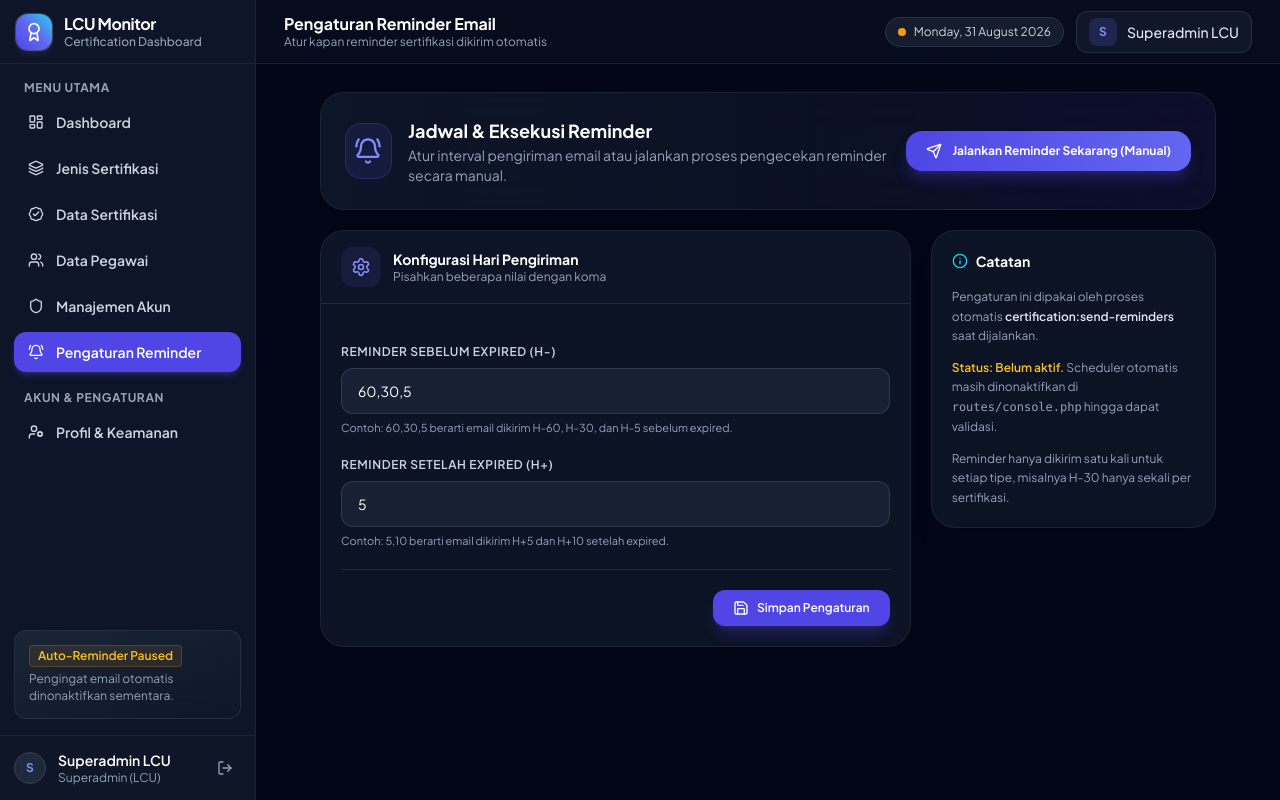
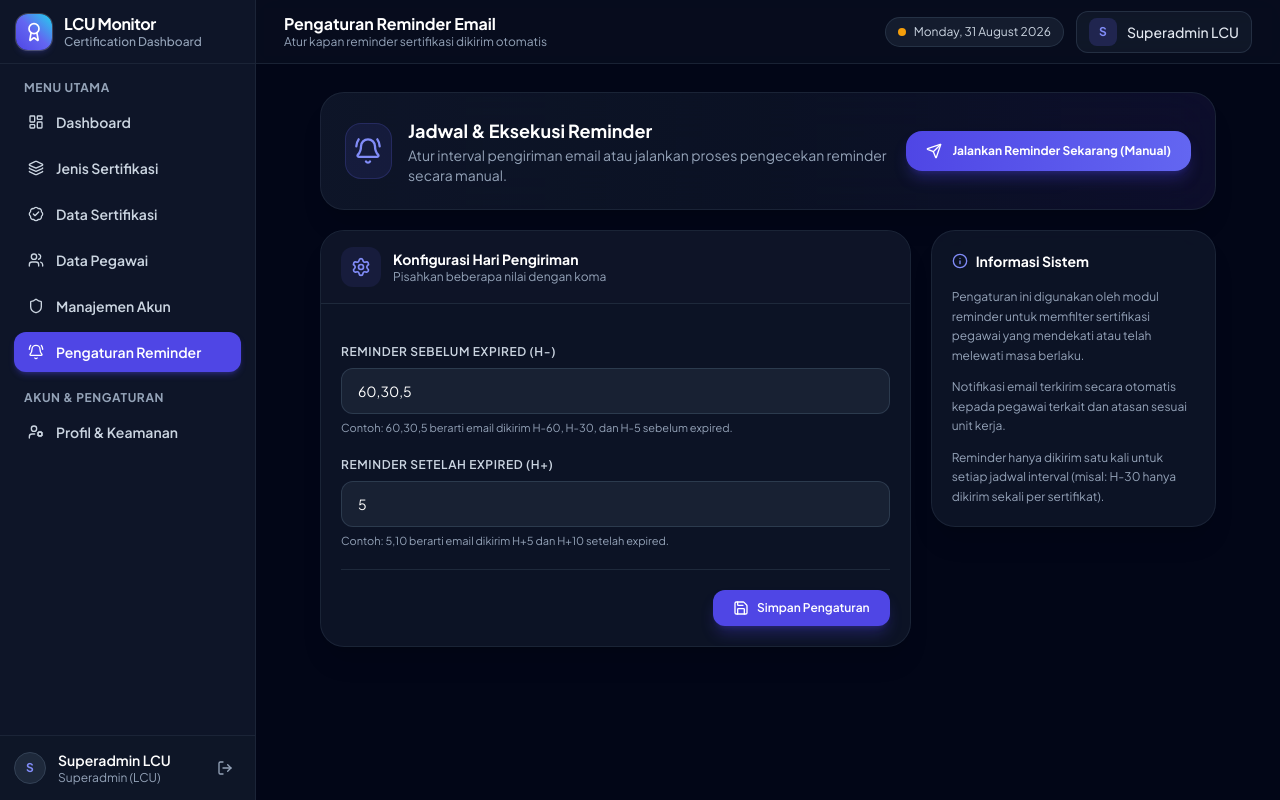
Before and after one commit to ragepanz/certification-dashboard, a Laravel app: page /settings/reminder in a window 1280 px wide. Run offline with Laravel 12, Linux system fonts and the light colour scheme; a user stored in the database is signed in; data comes from the database, SQL or seed files in the repository; data that the repository does not hold is empty; parts of the project's set-up code (start-up, migrations or seed data) failed here and were passed over; some libraries are stand-ins or nearby versions.

Commit message:
clean: hapus badge dev 'Auto-Reminder Paused' dan bersihkan catatan internal untuk kesiapan deploy production

```diff
--- a/resources/views/layouts/app.blade.php
+++ b/resources/views/layouts/app.blade.php
@@ -125,15 +125,7 @@
                     </a>
                 </div>
 
-                <!-- LCU System Tag -->
-                <div class="p-3.5 rounded-xl bg-gradient-to-br from-slate-800/80 to-slate-900/80 border border-slate-700/50 backdrop-blur-md">
-                    <div class="flex items-center gap-1.5 mb-1">
-                        <span class="inline-flex items-center px-2 py-0.5 rounded text-xs font-semibold bg-amber-500/10 text-amber-400 border border-amber-500/20">
-                            Auto-Reminder Paused
-                        </span>
-                    </div>
-                    <p class="text-xs text-slate-400 leading-snug">Pengingat email otomatis dinonaktifkan sementara.</p>
-                </div>
+
             </div>
 
             <!-- User Footer Box -->
--- a/resources/views/settings/reminder.blade.php
+++ b/resources/views/settings/reminder.blade.php
@@ -120,13 +120,13 @@
 
         <div class="rounded-3xl border border-slate-800/80 bg-slate-900/80 p-5 shadow-xl backdrop-blur-xl h-fit">
             <h4 class="text-sm font-bold text-white flex items-center gap-2">
-                <i data-lucide="info" class="w-4 h-4 text-cyan-400"></i>
-                Catatan
+                <i data-lucide="info" class="w-4 h-4 text-indigo-400"></i>
+                Informasi Sistem
             </h4>
             <div class="mt-4 space-y-3 text-xs text-slate-400 leading-relaxed">
-                <p>Pengaturan ini dipakai oleh proses otomatis <span class="text-slate-200 font-semibold">certification:send-reminders</span> saat dijalankan.</p>
-                <p><span class="text-amber-400 font-semibold">Status: Belum aktif.</span> Scheduler otomatis masih dinonaktifkan di <code>routes/console.php</code> hingga dapat validasi.</p>
-                <p>Reminder hanya dikirim satu kali untuk setiap tipe, misalnya H-30 hanya sekali per sertifikasi.</p>
+                <p>Pengaturan ini digunakan oleh modul reminder untuk memfilter sertifikasi pegawai yang mendekati atau telah melewati masa berlaku.</p>
+                <p>Notifikasi email terkirim secara otomatis kepada pegawai terkait dan atasan sesuai unit kerja.</p>
+                <p>Reminder hanya dikirim satu kali untuk setiap jadwal interval (misal: H-30 hanya dikirim sekali per sertifikat).</p>
             </div>
         </div>
     </div>
```
